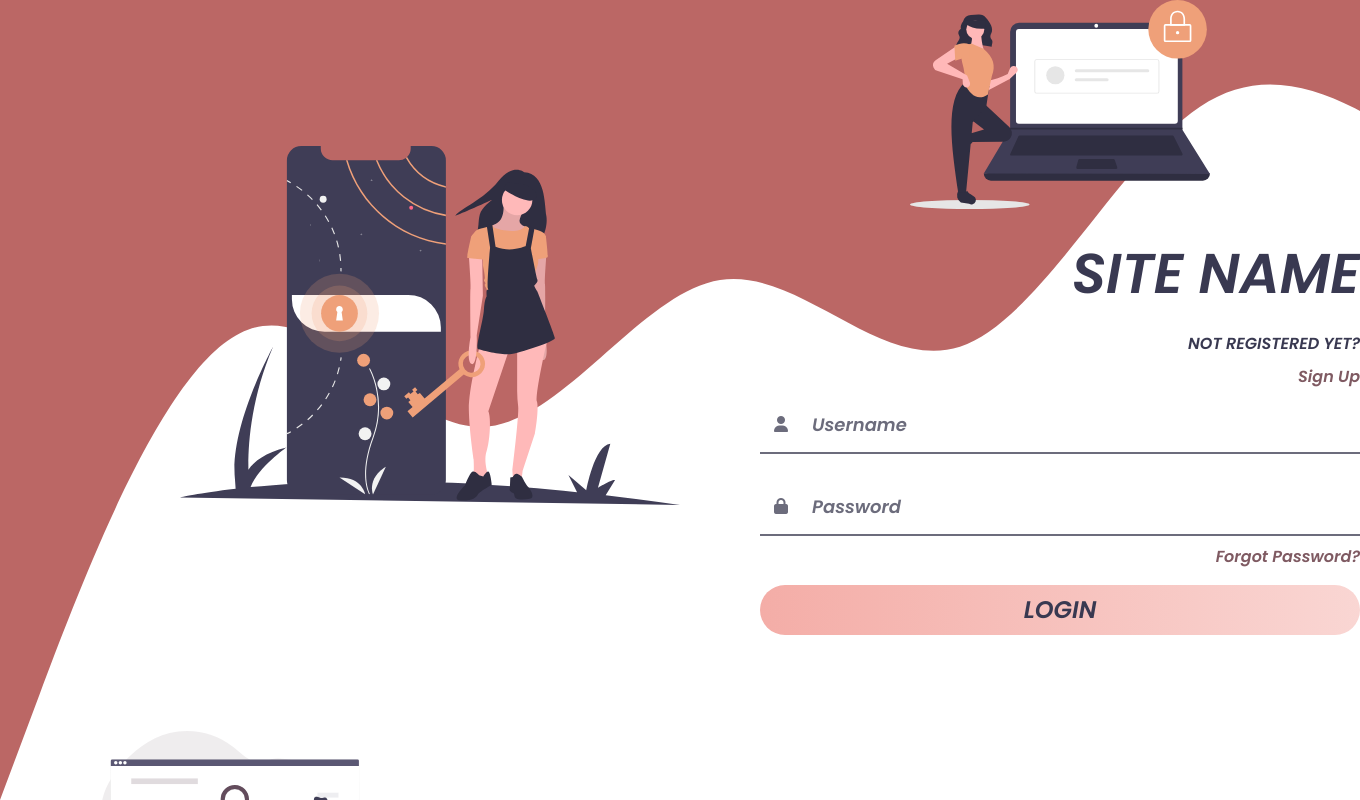
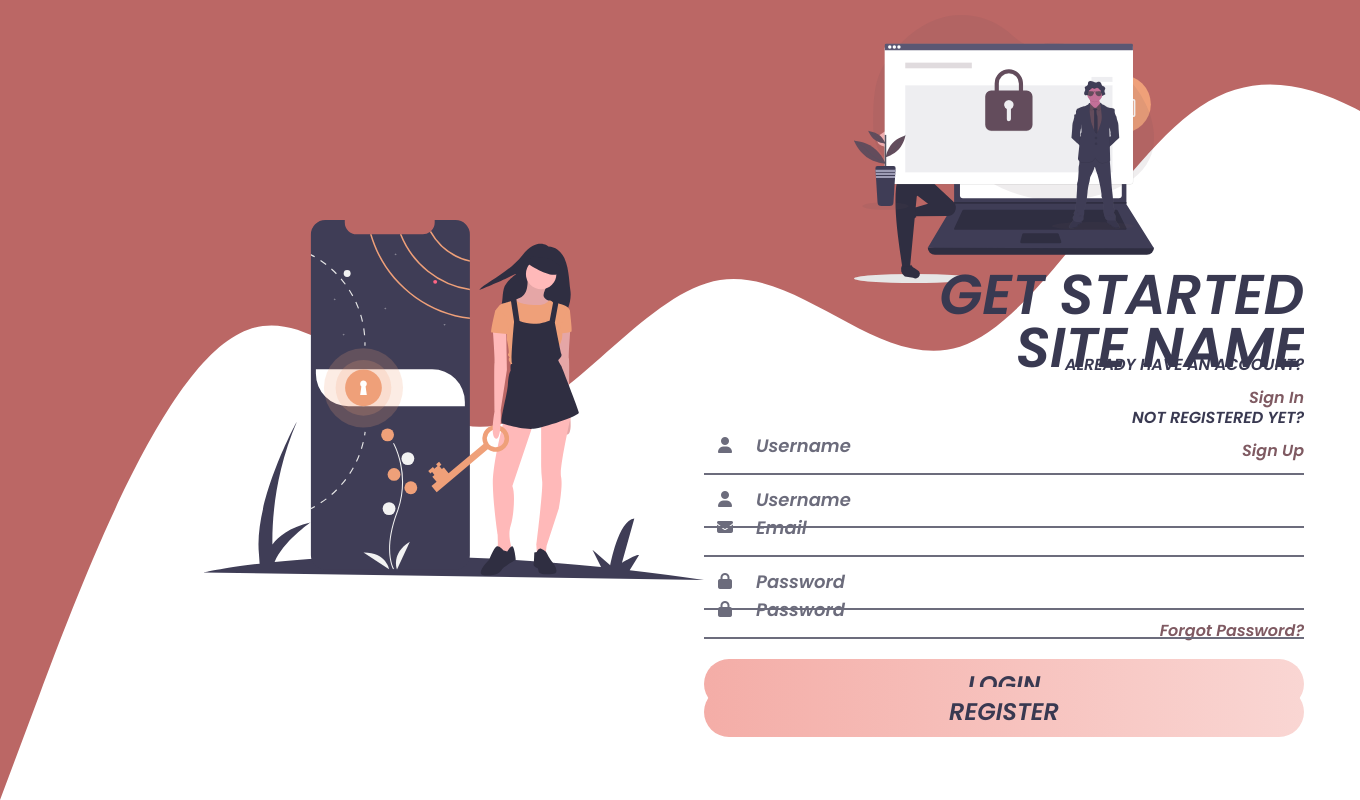
Before and after one commit to putraawali/coba-coba, a React (Create React App) app: page / in a window 1280 px wide. Shown: the top 800 px of the page, 1360 px wide, since content can reach past the window. Built offline with nearby package versions, Linux system fonts and the light colour scheme.

Commit message:
form has been alligned, will put animation next morning

```diff
--- a/src/App.js
+++ b/src/App.js
@@ -6,9 +6,11 @@ class App extends React.Component {
   constructor(props) {
     super(props);
     this.state = {
-      classUsername : 'input-div user',
-      classPassword : 'input-div password',
-      classEmail : 'input-div email',
+      classUsernameLogin : 'input-div user',
+      classPasswordLogin : 'input-div password',
+      classEmailRegis : 'input-div email',
+      classUsernameRegis : 'input-div user',
+      classPasswordRegis : 'input-div password',
       loginUsername: '',
       loginPassword: '',
       regisEmail: '',
@@ -21,9 +23,12 @@ class App extends React.Component {
       <>
         <img src="/svgLib/wave.svg" alt="" class="wave"/>
         <div class="container">
-          <div class="img">
+          {/* image to move */}
+          <div class="img" id="move">
             <img src="/svgLib/undraw_unlock_24mb.svg" alt=""/>
           </div>
+          {/* form container */}
+          <div class="form-container">
             <div class="login-container">
               <form action="sign-in">
                 <img class="lap" src="/svgLib/undraw_secure_login_pdn4.svg" alt=""/>
@@ -31,17 +36,17 @@ class App extends React.Component {
                 <h5 class="quote">Not registered yet?</h5>
                 <a class="toggle">Sign Up</a>
 
-              <div class={this.state.classUsername}
+                <div class={this.state.classUsernameLogin}
                   onFocus={() =>{
-                  this.setState({classUsername: 'input-div one focus'});
+                    this.setState({classUsernameLogin: 'input-div user focus'});
                   }}
                   onBlur={() =>{
                     if (this.state.loginUsername) {
-                    this.setState({classUsername: 'input-div one focus'});
+                      this.setState({classUsernameLogin: 'input-div user focus'});
                     }else if(this.state.loginUsername===''){
-                    this.setState({classUsername: 'input-div one'});
+                      this.setState({classUsernameLogin: 'input-div user'});
                     }else{
-                    this.setState({classUsername: 'input-div one'});
+                      this.setState({classUsernameLogin: 'input-div user'});
                     }
                   }}
                   value={this.state.loginUsername} onChange={(event) => this.setState({loginUsername: event.target.value})}
@@ -54,17 +59,17 @@ class App extends React.Component {
                     <input class="input" type="text"/>
                   </div>
                 </div>
-              <div class={this.state.classPassword}
+                <div class={this.state.classPasswordLogin}
                   onFocus={() =>{
-                  this.setState({classPassword: 'input-div two focus'});
+                    this.setState({classPasswordLogin: 'input-div password focus'});
                   }}
                   onBlur={() =>{
                     if (this.state.loginPassword) {
-                    this.setState({classPassword: 'input-div two focus'});
-                  }else if(this.state.user===''){
-                    this.setState({classPassword: 'input-div two'});
+                      this.setState({classPasswordLogin: 'input-div password focus'});
+                    }else if(this.state.loginPassword===''){
+                      this.setState({classPasswordLogin: 'input-div password'});
                     }else{
-                    this.setState({classPassword: 'input-div two'});
+                      this.setState({classPasswordLogin: 'input-div password'});
                     }
                   }}
                   value={this.state.loginPassword} onChange={(event) => this.setState({loginPassword: event.target.value})}
@@ -81,24 +86,25 @@ class App extends React.Component {
                 <input type="submit" class="btn" value="Login"/>
               </form>
             </div>
+            {/* ----------- */}
             <div class="register-container">
               <form action="sign-up">
                 <img class="lap" src="/svgLib/undraw_security_o890.svg" alt=""/>
-              <h2>site name</h2>
+                <h2>Get Started</h2>
                 <h5 class="quote">Already have an account?</h5>
                 <a class="toggle">Sign In</a>
 
-              <div class={this.state.classUsername}
+                <div class={this.state.classUsernameRegis}
                   onFocus={() =>{
-                  this.setState({classUsername: 'input-div one focus'});
+                    this.setState({classUsernameRegis: 'input-div user focus'});
                   }}
                   onBlur={() =>{
                     if (this.state.regisUsername) {
-                    this.setState({classUsername: 'input-div one focus'});
+                      this.setState({classUsernameRegis: 'input-div user focus'});
                     }else if(this.state.regisUsername===''){
-                    this.setState({classUsername: 'input-div one'});
+                      this.setState({classUsernameRegis: 'input-div user'});
                     }else{
-                    this.setState({classUsername: 'input-div one'});
+                      this.setState({classUsernameRegis: 'input-div user'});
                     }
                   }}
                   value={this.state.regisUsername} onChange={(event) => this.setState({regisUsername: event.target.value})}
@@ -112,19 +118,20 @@ class App extends React.Component {
                   </div>
                 </div>
 
-              <div class={this.state.classEmail}
+                <div class={this.state.classEmailRegis}
                   onFocus={() =>{
-                  this.setState({classEmail: 'input-div three focus'});
+                    this.setState({classEmailRegis: 'input-div three focus'});
                   }}
                   onBlur={() =>{
                     if (this.state.regisEmail) {
-                    this.setState({classEmail: 'input-div three focus'});
+                      this.setState({classEmailRegis: 'input-div three focus'});
                     }else if(this.state.regisEmail===''){
-                    this.setState({classEmail: 'input-div three'});
+                      this.setState({classEmailRegis: 'input-div three'});
                     }else{
-                    this.setState({classEmail: 'input-div three'});
+                      this.setState({classEmailRegis: 'input-div three'});
                     }
                   }}
+                  type="email"
                   value={this.state.regisEmail} onChange={(event) => this.setState({regisEmail: event.target.value})}
                 >
                   <div class="i">
@@ -136,17 +143,17 @@ class App extends React.Component {
                   </div>
                 </div>
 
-              <div class={this.state.classPassword}
+                <div class={this.state.classPasswordRegis}
                   onFocus={() =>{
-                  this.setState({classPassword: 'input-div two focus'});
+                    this.setState({classPasswordRegis: 'input-div password focus'});
                   }}
                   onBlur={() =>{
                     if (this.state.regisPassword) {
-                    this.setState({classPassword: 'input-div two focus'});
+                      this.setState({classPasswordRegis: 'input-div password focus'});
                     }else if(this.state.regisPassword===''){
-                    this.setState({classPassword: 'input-div two'});
+                      this.setState({classPasswordRegis: 'input-div password'});
                     }else{
-                    this.setState({classPassword: 'input-div two'});
+                      this.setState({classPasswordRegis: 'input-div password'});
                     }
                   }}
                   value={this.state.regisPassword} onChange={(event) => this.setState({regisPassword: event.target.value})}
@@ -162,6 +169,7 @@ class App extends React.Component {
 
                 <input type="submit" class="btn" id="register" value="Register"/>
               </form>
+            </div>
           </div>
         </div>
       </>
--- a/src/index.css
+++ b/src/index.css
@@ -65,6 +65,14 @@ body{
   align-items: center;
 }
 
+#move{
+  position: absolute;
+  height: 100%;
+  width: 55%;
+  right: 45%;
+  top: 0;
+}
+
 .img img{
   width: 500px;
 }
@@ -73,8 +81,30 @@ body{
   display: flex;
   align-items: center;
   text-align: center;
+  justify-content: center;
+  grid-column: 1 / 2;
+  grid-row:  1 / 2;
 }
 
+.register-container{
+  display: flex;
+  align-items: center;
+  text-align: center;
+  justify-content: center;
+  grid-column: 1 / 2;
+  grid-row:  1 / 2;
+}
+
+.form-container{
+  position: absolute;
+  height: 100%;
+  width: 45%;
+  top: 0%;
+  right: 0;
+  display: grid;
+  grid-template-columns: 1fr;
+  grid-template-rows: 1fr;
+}
 
 form{
   width: 600px;
@@ -266,11 +296,4 @@ a:hover{
   .wave{
     display: none;
   }
-
-  .login-container{
-    justify-content: center;
-  }
-  .register-container{
-    justify-content: center;
-  }
 }
```
Also changed, not shown: 1 other file (tests, documents, lock files or other folders). Lines whose indentation alone changed are shown as unchanged.
